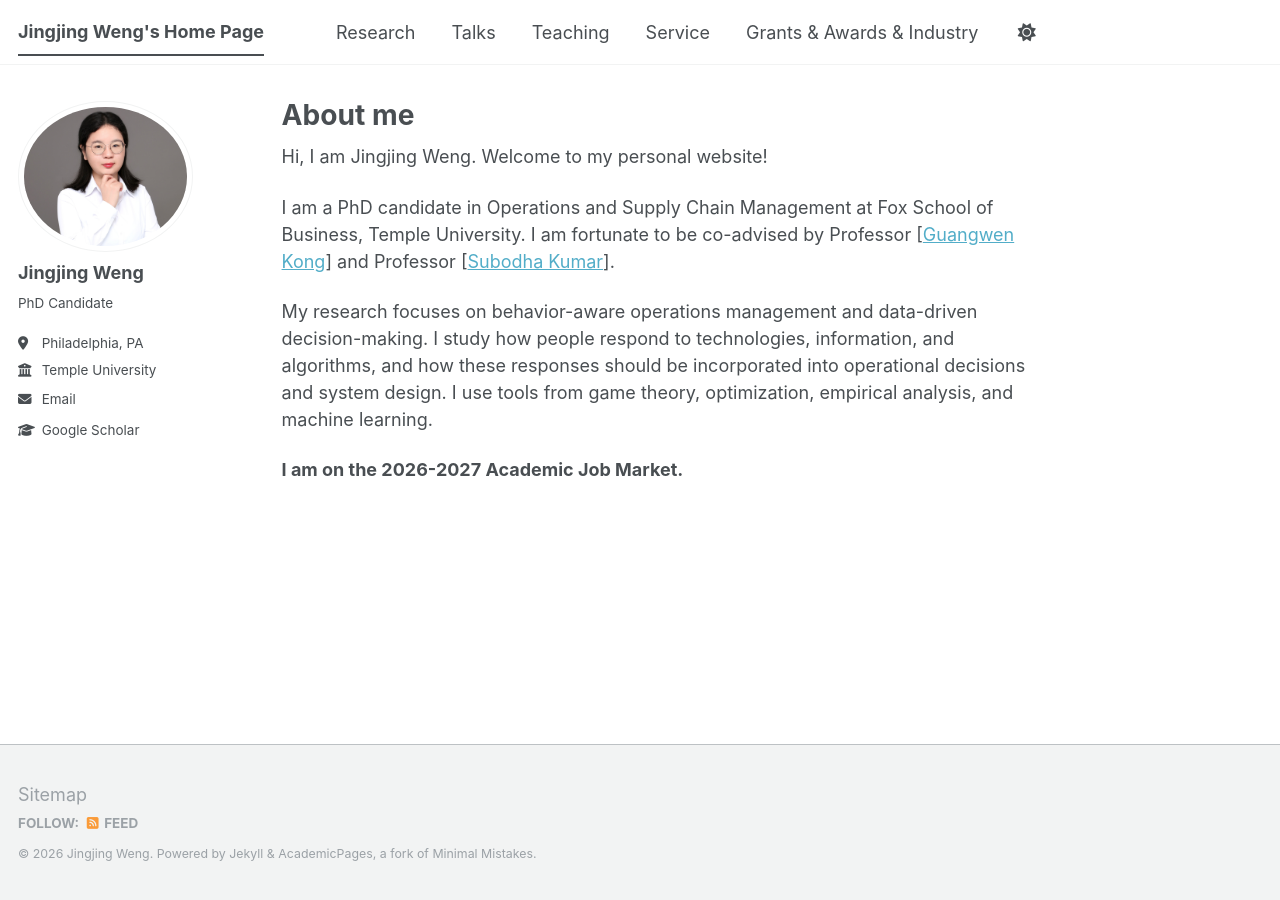
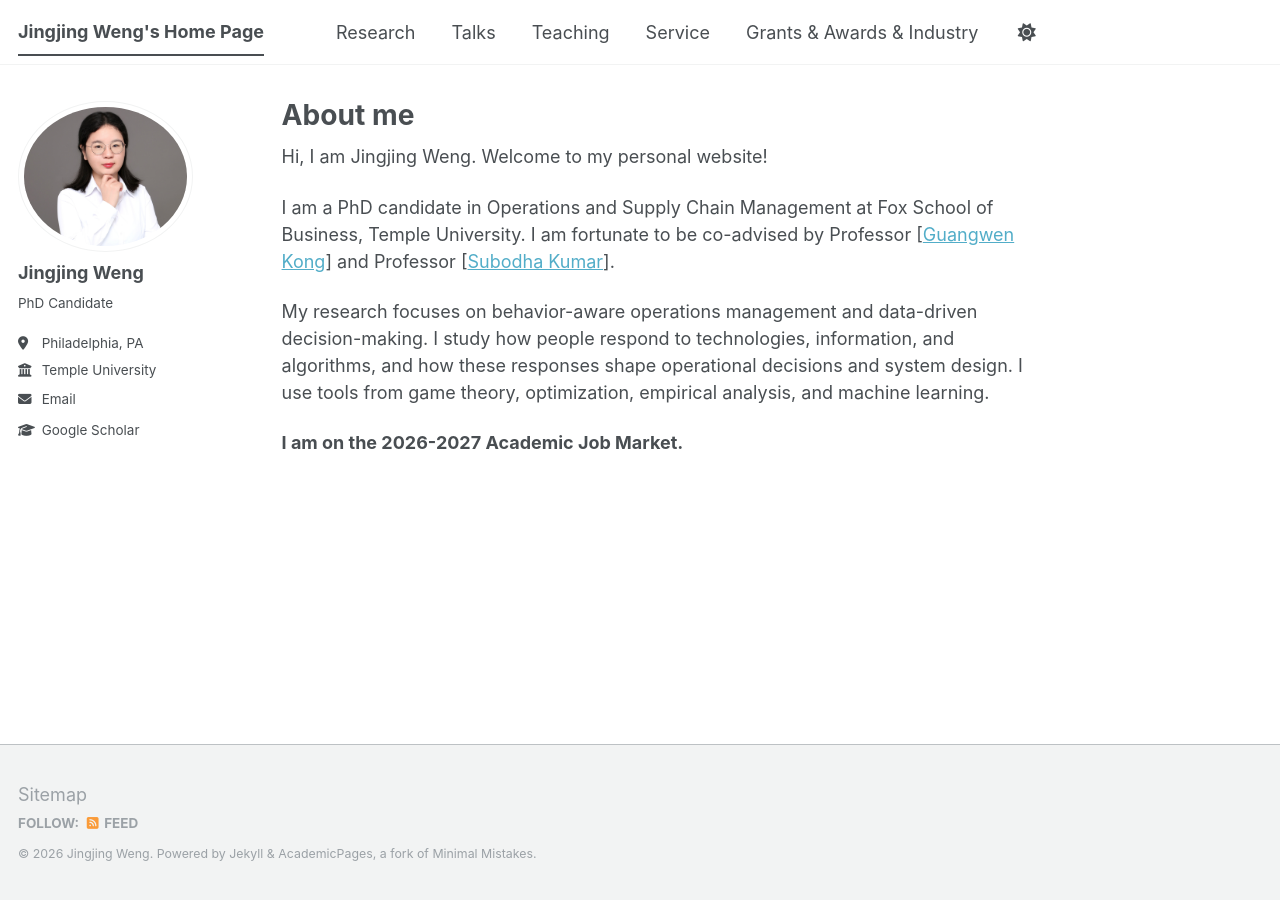
Before and after one commit to JingjingWeng/JingjingWeng.github.io, a Jekyll site: the page built from _pages/about.md, in a window 1280 px wide. Built offline with Jekyll 4.4.1, drawn with Linux system fonts in a browser that asks for light colours; a script bundle is joined from its source files by our own code; library files that are not in the unit come from our copies.

Commit message:
Update about.md

```diff
--- a/_pages/about.md
+++ b/_pages/about.md
@@ -11,7 +11,7 @@ Hi, I am Jingjing Weng. Welcome to my personal website!
 
 I am a PhD candidate in Operations and Supply Chain Management at Fox School of Business, Temple University.  I am fortunate to be co-advised by Professor [[Guangwen Kong](https://sites.google.com/site/guangwek/home)] and Professor [[Subodha Kumar](https://sites.temple.edu/subodha/)].
 
-My research focuses on behavior-aware operations management and data-driven decision-making. I study how people respond to technologies, information, and algorithms, and how these responses should be incorporated into operational decisions and system design. I use tools from game theory, optimization, empirical analysis, and machine learning.
+My research focuses on behavior-aware operations management and data-driven decision-making. I study how people respond to technologies, information, and algorithms, and how these responses shape operational decisions and system design. I use tools from game theory, optimization, empirical analysis, and machine learning.
 
 **I am on the 2026-2027 Academic Job Market.**
 
```
